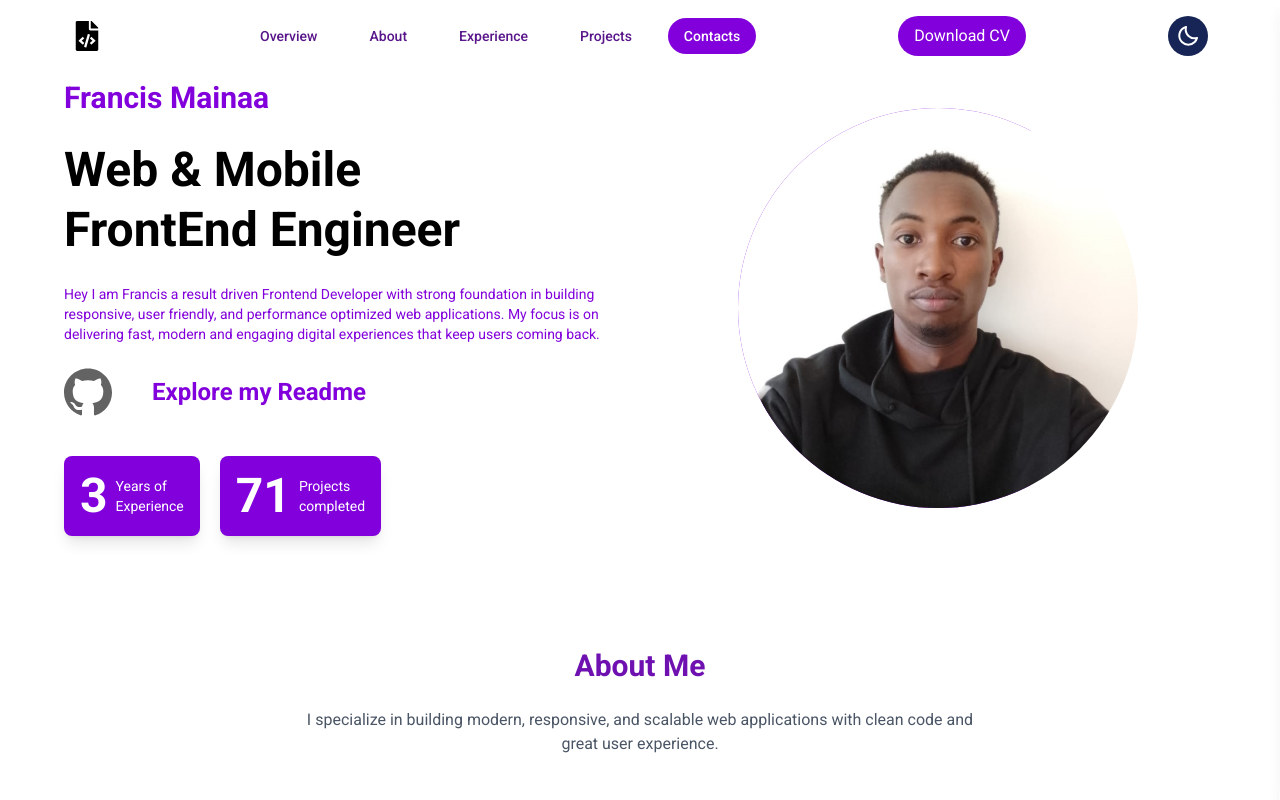
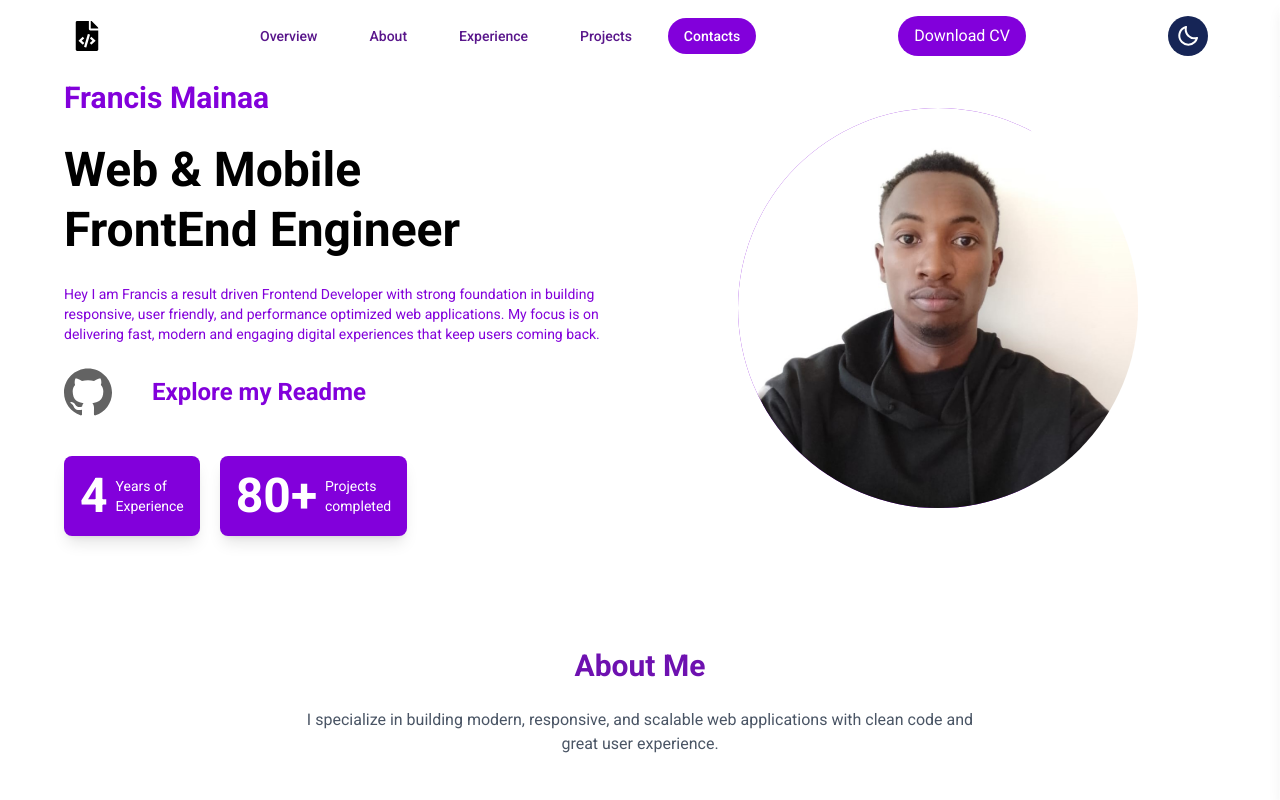
Before and after one commit to Maina-git/Code-With-Mainaa, a Next.js app: page / in a window 1280 px wide. Shown: the top 800 px of the page. Built offline with nearby package versions, Linux system fonts and the light colour scheme.

Commit message:
added years of experience

```diff
--- a/app/components/helper/Experience.tsx
+++ b/app/components/helper/Experience.tsx
@@ -61,18 +61,15 @@ const Experience = () => {
   return (
     <div className="w-full py-20 bg-gray-50 dark:bg-black">
       <div className="w-[90%] mx-auto">
-        {/* Heading */}
         <motion.h2
           initial={{ opacity: 0, y: -30 }}
           whileInView={{ opacity: 1, y: 0 }}
           transition={{ duration: 0.6 }}
           viewport={{ once: true }}
-          className="text-3xl font-bold text-purple-700 dark:text-purple-300 text-center mb-16"
-        >
+          className="text-3xl font-bold text-purple-700 dark:text-purple-300 text-center mb-16">
           Experience
         </motion.h2>
 
-        {/* Cards */}
         <div className="flex flex-col gap-12">
           {Experiences.map((exp, index) => (
             <motion.div
@@ -83,9 +80,7 @@ const Experience = () => {
               viewport={{ once: true }}
               className={`flex flex-col md:flex-row ${
                 index % 2 === 0 ? "md:flex-row" : "md:flex-row-reverse"
-              } justify-between items-center p-10 min-h-[200px] rounded-2xl transition`}
-            >
-              {/* Text */}
+              } justify-between items-center p-10 min-h-[200px] rounded-2xl transition`}>
               <div className="flex flex-col text-center md:text-left max-w-xl space-y-2">
                 <span className="text-sm font-semibold text-purple-600 dark:text-purple-400">
                   {exp.year}
@@ -101,7 +96,6 @@ const Experience = () => {
                 </p>
               </div>
 
-              {/* Icon */}
               <motion.div
                 initial={{ opacity: 0, scale: 0.5 }}
                 whileInView={{ opacity: 1, scale: 1 }}
@@ -111,8 +105,7 @@ const Experience = () => {
                   type: "spring",
                 }}
                 viewport={{ once: true }}
-                className="mt-6 md:mt-0 md:mx-10 flex-shrink-0"
-              >
+                className="mt-6 md:mt-0 md:mx-10 flex-shrink-0">
                 {exp.icon}
               </motion.div>
             </motion.div>
--- a/app/components/helper/Hero.tsx
+++ b/app/components/helper/Hero.tsx
@@ -42,7 +42,7 @@ const Hero = () => {
 
           <div className="flex flex-col sm:flex-row gap-5 justify-center md:justify-start">
             <div className="flex items-center justify-center p-4 gap-2 rounded-lg shadow-lg bg-purple-700">
-              <h1 className="font-bold text-5xl text-white">3</h1>
+              <h1 className="font-bold text-5xl text-white">4</h1>
               <div>
                 <p className="text-white text-sm">
                   Years of <br /> Experience
@@ -51,7 +51,7 @@ const Hero = () => {
             </div>
 
             <div className="flex items-center justify-center p-4 gap-2 rounded-lg shadow-lg bg-purple-700">
-              <h1 className="font-bold text-5xl text-white">71</h1>
+              <h1 className="font-bold text-5xl text-white">80+</h1>
               <div>
                 <p className="text-white text-sm">
                   Projects <br /> completed
--- a/app/layout.tsx
+++ b/app/layout.tsx
@@ -16,7 +16,6 @@ export const metadata: Metadata = {
   description: "Next js Template",
 };
 
-
 export default function RootLayout({
   children,
 }: Readonly<{
@@ -24,6 +23,7 @@ export default function RootLayout({
 }>) {
   return (
     <html lang="en" suppressHydrationWarning>
+
       <body
         className={`${font.className} antialiased`}>
         <Provider>
--- /dev/null
+++ b/app/pages/page.tsx
@@ -0,0 +1,11 @@
+import React from 'react';
+
+const Landing = () => {
+  return (
+    <div className="w-full h-screen bg-blue-950">
+      <h1>Hello world</h1>
+    </div>
+  );
+}
+
+export default Landing;
```
